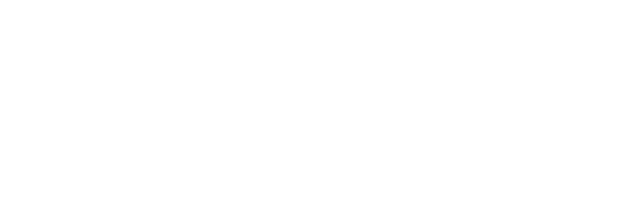
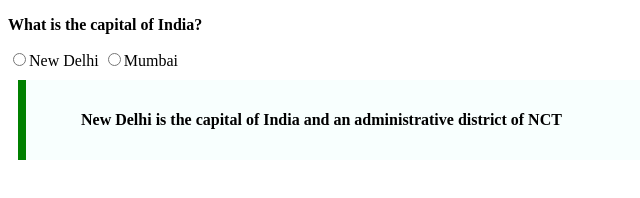
Before and after one commit to acciojob/trivia-A71AN, a website: page main.html in a window 1280 px wide. Shown: the whole page, without its empty margins (0-640 px from the left). Drawn offline with Linux system fonts and the light colour scheme.

Commit message:
created a submission

```diff
--- a/main.html
+++ b/main.html
@@ -8,6 +8,16 @@
 
 <body>
 	<!-- the entire body must be written by student -->
+	<p class="para1"><b>What is the capital of India?</b></p>
+    <div>
+        <input type="radio" name="rad" id="io">New Delhi
+        <input type="radio" name="rad" id="io">Mumbai
+    </div>
+    <div class="block">
+        <blockquote cite="https://en.wikipedia.org/wiki/New_Delhi">
+            New Delhi is the capital of India and an administrative district of NCT
+        </blockquote>
+    </div>
     <script type="text/javascript" src="./script.js">
 </script>
 
--- a/styles.css
+++ b/styles.css
@@ -1,2 +1,10 @@
 
 /* Your CSS Code here. */
+.block{
+    max-width: 600px;
+    margin: 10px;
+    padding: 15px;
+    border-left: 8px solid green;
+    background-color: #f8fffe;
+    font-weight: bold;
+}
```
